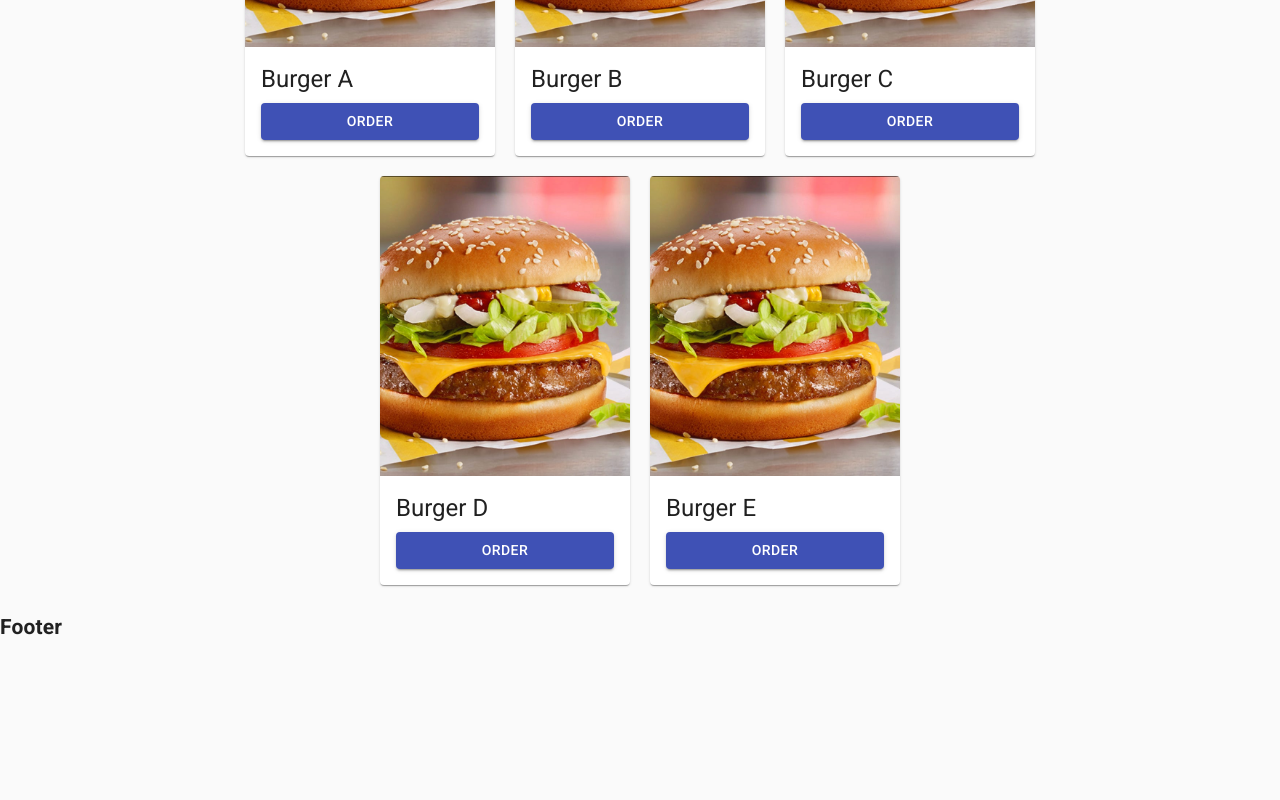
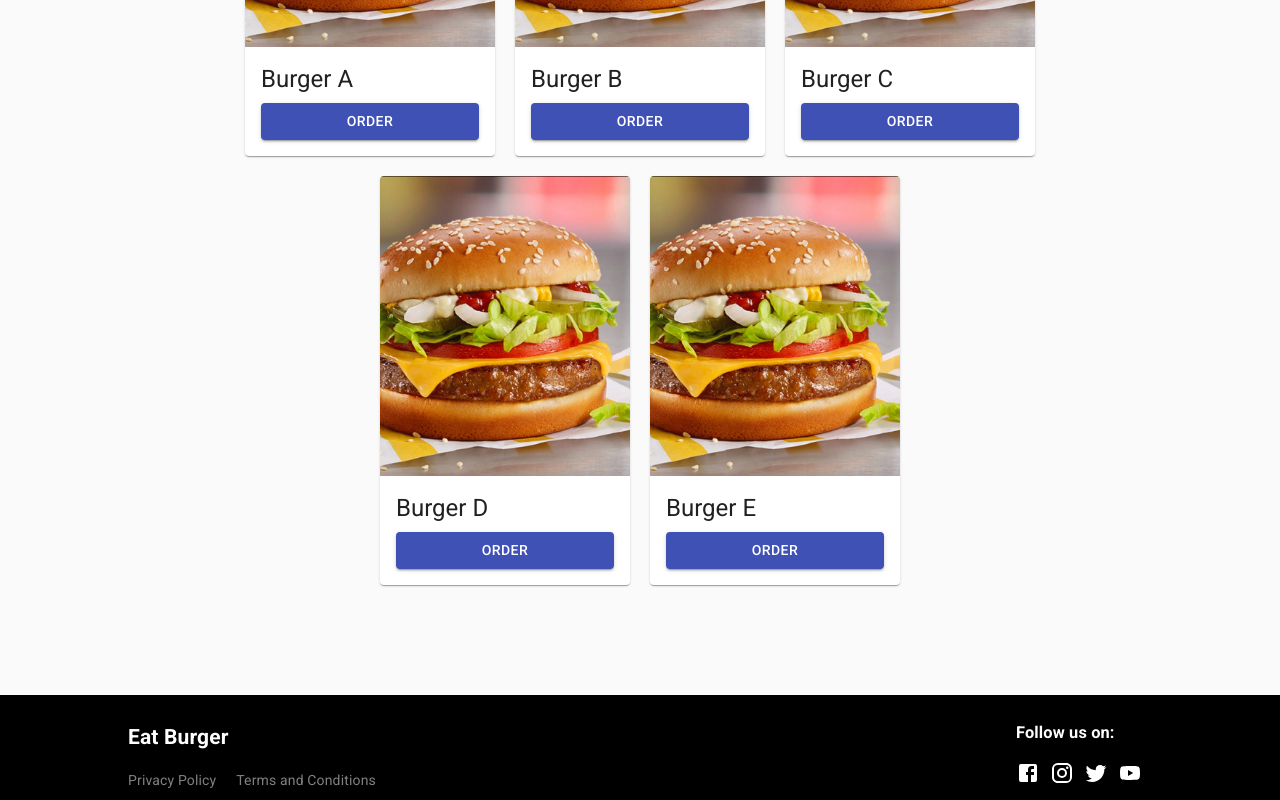
Before and after one commit to ridoansaleh/eat-burger, a React (Create React App) app: page / in a window 1280 px wide. Shown: the part 862-1662 px from the top of the page. Before the commit the page ends 1522 px from the top, so only its background shows below. Built offline with nearby package versions, Linux system fonts and the light colour scheme.

Commit message:
add footer (#4)

```diff
--- a/public/index.html
+++ b/public/index.html
@@ -2,7 +2,7 @@
 <html lang="en">
   <head>
     <meta charset="utf-8" />
-    <link rel="icon" href="%PUBLIC_URL%/favicon.ico" />
+    <link rel="icon" href="%PUBLIC_URL%/fav-burger.png" />
     <meta name="viewport" content="width=device-width, initial-scale=1" />
     <meta name="theme-color" content="#000000" />
     <meta
--- /dev/null
+++ b/src/components/footer/_footerStyle.js
@@ -0,0 +1,45 @@
+import { makeStyles } from "@material-ui/core/styles";
+
+const useStyles = makeStyles((theme) => ({
+  footer: {
+    background: "black",
+    color: "white",
+    padding: "10px 20px",
+    marginTop: "100px",
+  },
+  wrapper: {
+    display: "flex",
+    maxWidth: "1024px",
+    margin: "auto",
+  },
+  left: {
+    width: "50%",
+  },
+  right: {
+    display: "flex",
+    justifyContent: "flex-end",
+    width: "50%",
+  },
+  socialMediaWrapper: {
+    display: "flex",
+  },
+  socialMediaIcon: {
+    marginRight: "10px",
+  },
+  linkWrapper: {
+    [theme.breakpoints.down("md")]: {
+      display: "flex",
+      flexDirection: "column",
+    },
+  },
+  generalLink: {
+    color: "grey",
+    textDecoration: "none",
+    marginRight: "20px",
+    [theme.breakpoints.down("md")]: {
+      marginBottom: "10px",
+    },
+  },
+}));
+
+export default useStyles;
--- a/src/components/footer/index.js
+++ b/src/components/footer/index.js
@@ -1,9 +1,41 @@
 import React from "react";
+import {
+  Facebook as FacebookIcon,
+  Instagram as InstagramIcon,
+  Twitter as TwitterIcon,
+  YouTube as YouTubeIcon,
+} from "@material-ui/icons";
+import useStyles from "./_footerStyle";
 
 function Footer() {
+  const classes = useStyles();
+
   return (
-    <div>
-      <h2>Footer</h2>
+    <div className={classes.footer}>
+      <div className={classes.wrapper}>
+        <div className={classes.left}>
+          <h2>Eat Burger</h2>
+          <div className={classes.linkWrapper}>
+            <a href="#" className={classes.generalLink}>
+              Privacy Policy
+            </a>
+            <a href="#" className={classes.generalLink}>
+              Terms and Conditions
+            </a>
+          </div>
+        </div>
+        <div className={classes.right}>
+          <div>
+            <h3>Follow us on:</h3>
+            <div className={classes.socialMediaWrapper}>
+              <FacebookIcon className={classes.socialMediaIcon} />
+              <InstagramIcon className={classes.socialMediaIcon} />
+              <TwitterIcon className={classes.socialMediaIcon} />
+              <YouTubeIcon className={classes.socialMediaIcon} />
+            </div>
+          </div>
+        </div>
+      </div>
     </div>
   );
 }
--- a/src/routes/home/sections/Carousel.js
+++ b/src/routes/home/sections/Carousel.js
@@ -18,7 +18,7 @@ function Carousel() {
   const classes = useStyles();
 
   return (
-    <Slider navButtonsAlwaysVisible animation="slide">
+    <Slider navButtonsAlwaysVisible animation="slide" autoPlay={false}>
       {items.map((item, index) => (
         <Paper variant="outlined" square key={index} className={classes.slider}>
           <h2>{item.name}</h2>
```
Also changed, not shown: public/fav-burger.png (added), public/manifest.json.
